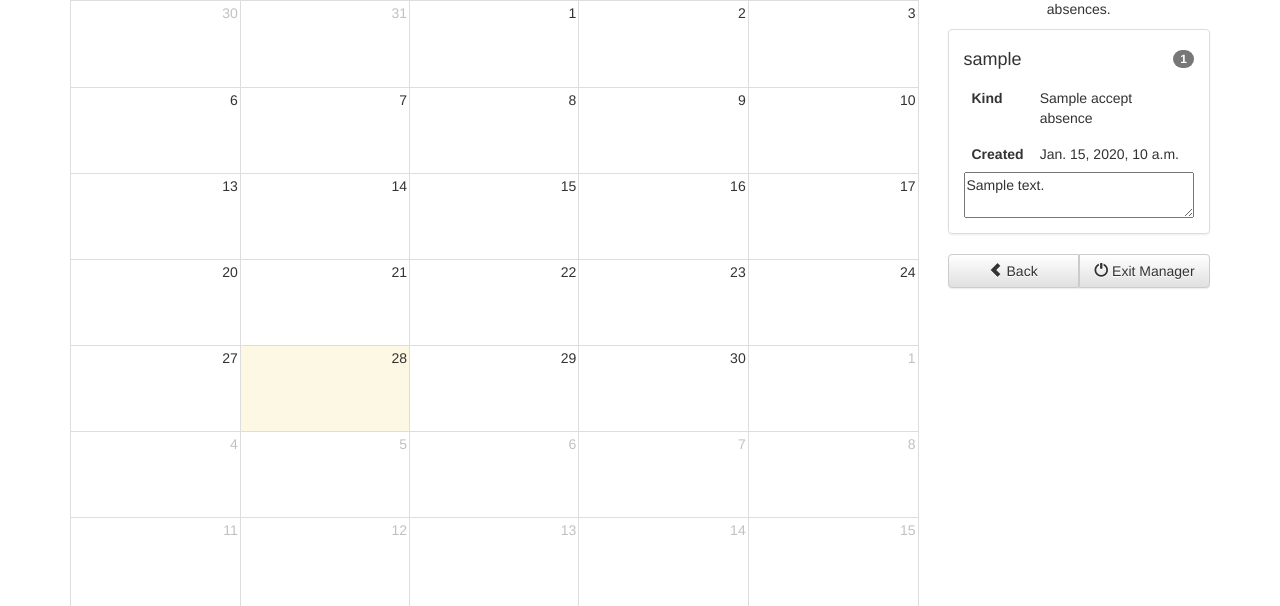
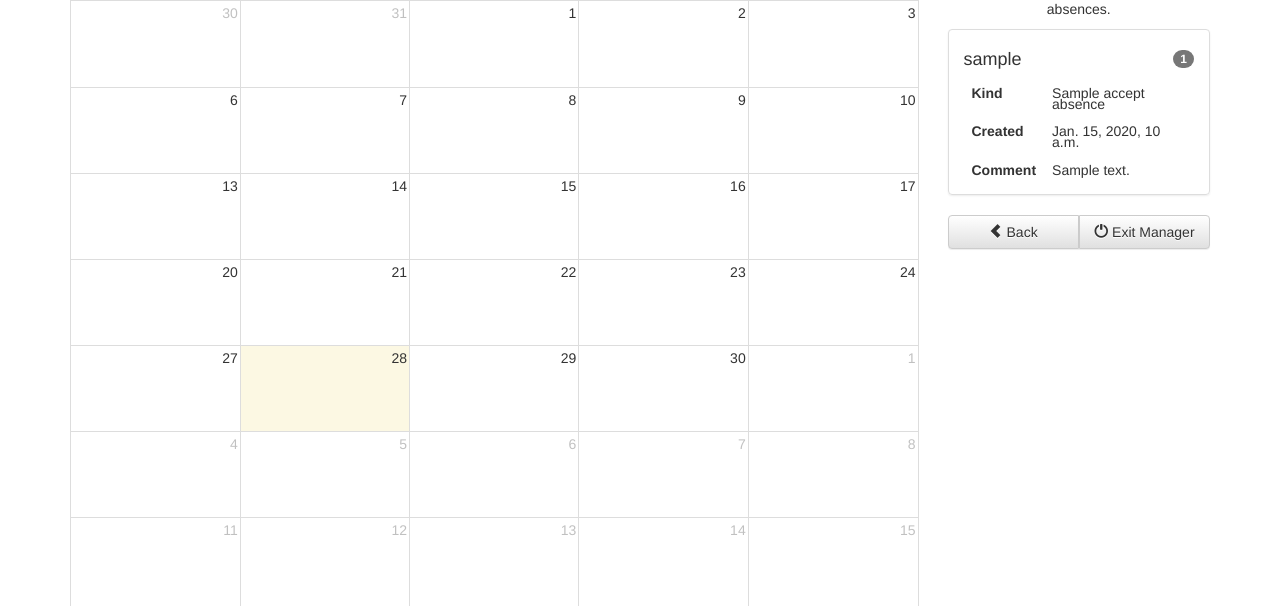
Before and after one commit to karek/Vacations-app, a Django app: template planner/templates/planner/manage.html in a window 1280 px wide. Shown: the part 143-749 px from the top of the page. Run offline with Django 3.2, Linux system fonts and the light colour scheme; data comes from the database, SQL or seed files in the repository; the template is opened without the code that fills it: values that come from a table or form of the project are taken from there, most other values are stand-ins (such as "Sample title", 1, 10 or a date in 2020); data that the repository does not hold is empty; some libraries are stand-ins or nearby versions.

Commit message:
sanitize comment display on management panels

```diff
--- a/planner/static/planner/css/planner.css
+++ b/planner/static/planner/css/planner.css
@@ -53,3 +53,8 @@ body {
 .label-as-badge {
     border-radius: 1em;
 }
+
+table.pending-details-table > tbody > tr > th,
+table.pending-details-table > tbody > tr > td {
+    line-height: 0.8;
+}
--- a/planner/static/planner/js/ajaxes.js
+++ b/planner/static/planner/js/ajaxes.js
@@ -314,6 +314,10 @@ function show_mng_absence_as_li(absence) {
         label_class += ' progress-bar-success';
         label_text += '&nbsp;<span class="glyphicon glyphicon-ok"></span>';
     }
+    var comment_row = '';
+    if (absence.comment) {
+        comment_row = '<tr><th scope="row">Comment</th><td>' + absence.comment + '</td></tr>';
+    }
     return ''
         + '<a class="list-group-item" href="' + link + '">'
         + '<span class="'+ label_class + '" style="margin-top: 10px;">' + label_text + '</span>'
@@ -322,6 +326,7 @@ function show_mng_absence_as_li(absence) {
         + '<tbody><tr>'
         + '<th scope="row">Kind</th><td>' + absence.kind_name + '</td></tr>'
         + '<tr><th scope="row">Created</th><td>' + absence.date_created + '</td></tr>'
+        + comment_row
         + '</tbody></table>'
         + '</a>';
 }
--- a/planner/templates/planner/planning_controls.html
+++ b/planner/templates/planner/planning_controls.html
@@ -36,9 +36,14 @@
                     <th scope="row">Created</th>
                     <td>{{ accept_absence.date_created }}</td>
                 </tr>
+                {% if accept_absence.comment %}
+                <tr>
+                    <th scope="row">Comment</th>
+                    <td>{{ accept_absence.comment }}</td>
+                </tr>
+                {% endif %}
                 </tbody>
             </table>
-            <textarea style="width: 100%">{{ accept_absence.comment }}</textarea>
     </div>
         </div>
         {% endif %}
```
